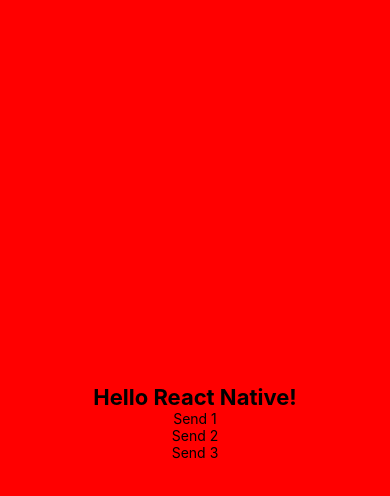
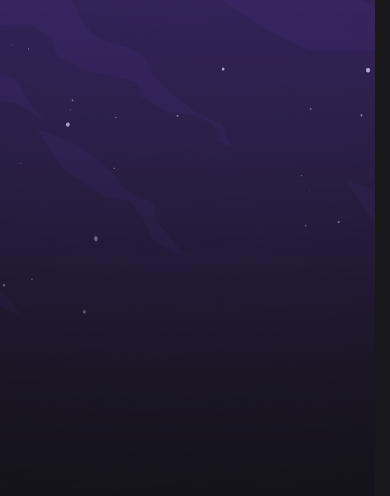
Before and after one commit to KrisMazzini/eSports-mobile, a React Native app: screen / in a window 390 px wide. Shown: the top 496 px of the page. Built offline with nearby package versions, Linux system fonts and the light colour scheme.

Commit message:
add background

```diff
--- a/App.tsx
+++ b/App.tsx
@@ -1,42 +1,14 @@
-import { StatusBar } from 'expo-status-bar';
-import { StyleSheet, Text, View, TouchableOpacity } from 'react-native';
-
-type ButtonProps = {
-  title: string;
-}
-
-function Button(props:ButtonProps) {
-  return (
-    <TouchableOpacity>
-      <Text>
-        {props.title}
-      </Text>
-    </TouchableOpacity>
-  )
-}
+import { StatusBar } from 'react-native'
+import { Background } from './src/components/Background';
 
 export default function App() {
   return (
-    <View style={styles.container}>
-      <Text style={styles.title}>Hello React Native!</Text>
-      <Button title='Send 1' />
-      <Button title='Send 2' />
-      <Button title='Send 3' />
-      <StatusBar style="auto" />
-    </View>
+    <Background>
+      <StatusBar
+        barStyle="light-content"
+        backgroundColor="transparent"
+        translucent
+      />
+    </Background>
   );
 }
-
-const styles = StyleSheet.create({
-  container: {
-    flex: 1,
-    backgroundColor: '#f00',
-    alignItems: 'center',
-    justifyContent: 'center',
-  },
-  title: {
-    color: '#000',
-    fontSize: 22,
-    fontWeight: 'bold'
-  }
-});
--- /dev/null
+++ b/src/@types/png.d.ts
@@ -0,0 +1 @@
+declare module '*.png'
--- /dev/null
+++ b/src/components/Background/index.tsx
@@ -0,0 +1,21 @@
+import { ImageBackground } from 'react-native';
+
+import backgroundImg from '../../assets/background-galaxy.png'
+
+import { styles } from './styles';
+
+interface Props {
+    children: React.ReactNode;
+}
+
+export function Background({ children }:Props) {
+  return (
+    <ImageBackground
+        source={backgroundImg}
+        defaultSource={backgroundImg}
+        style={styles.container}
+    >
+        {children}
+    </ImageBackground>
+  );
+}
--- /dev/null
+++ b/src/components/Background/styles.ts
@@ -0,0 +1,9 @@
+import { StyleSheet } from 'react-native';
+import { THEME } from '../../theme';
+
+export const styles = StyleSheet.create({
+  container: {
+    flex: 1,
+    backgroundColor: THEME.COLORS.BACKGROUND_800,
+  }
+});
```
